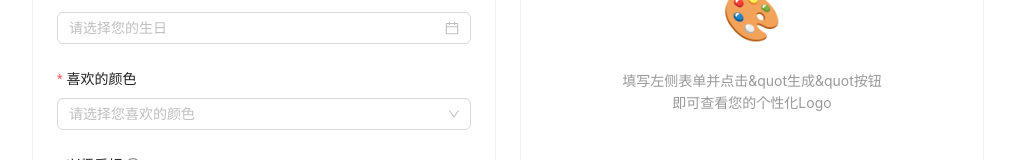
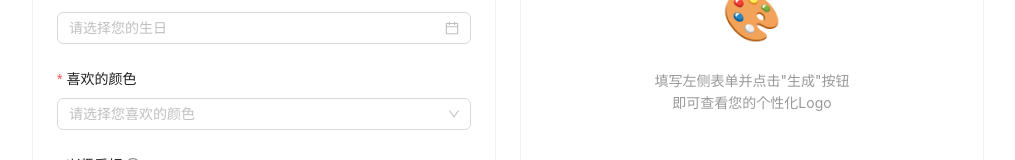
Before and after one commit to C000218/my-logo-maker, a Next.js app: page / in a window 1280 px wide. Shown: the part 278-438 px from the top of the page, without its empty margins (132-1147 px from the left). Built offline with nearby package versions, Linux system fonts and the light colour scheme.

Commit message:
修复 ESLint 引号转义错误

```diff
--- a/app/page.js
+++ b/app/page.js
@@ -157,7 +157,7 @@ export default function LogoGenerator() {
               flexDirection: 'column'
             }}>
               <div style={{ fontSize: '48px', marginBottom: '16px' }}>🎨</div>
-              <p>填写左侧表单并点击&quot生成&quot按钮</p>
+              <p>填写左侧表单并点击&quot;生成&quot;按钮</p>
               <p>即可查看您的个性化Logo</p>
             </div>
           )}
```
